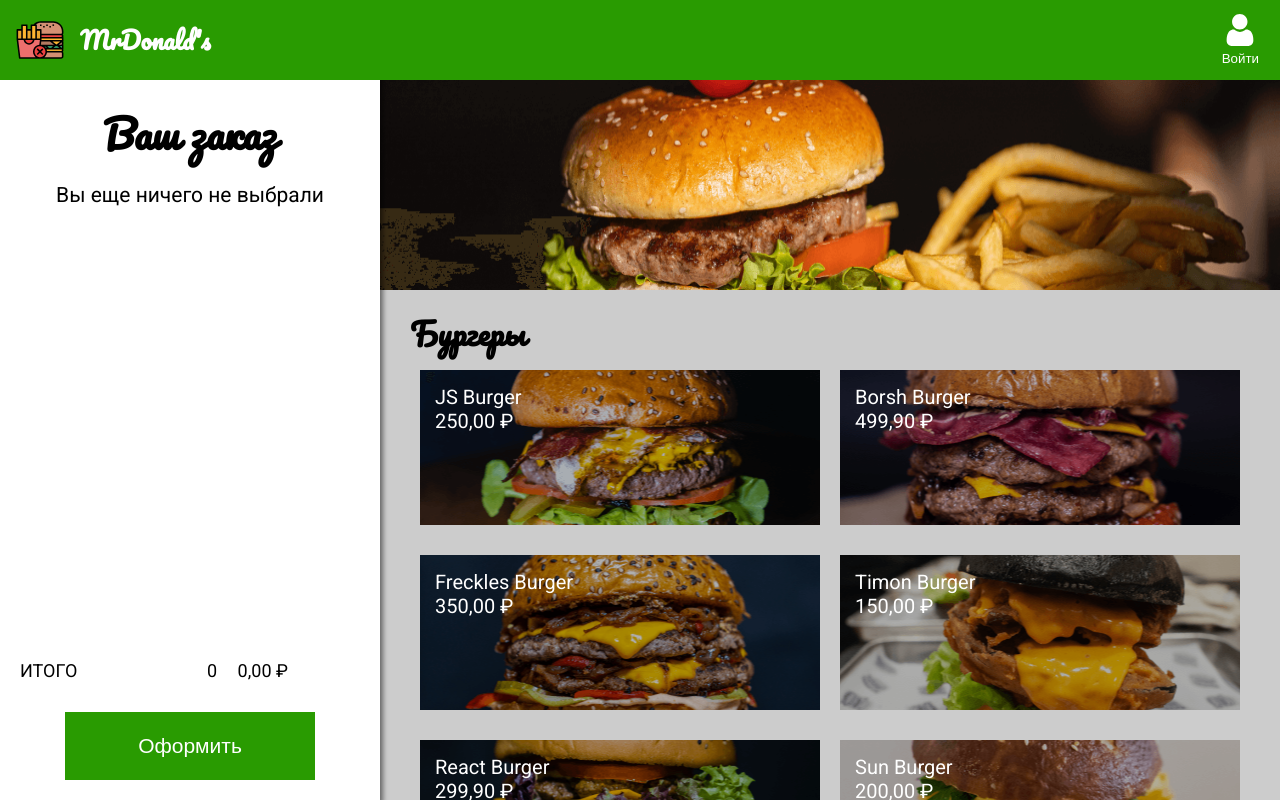
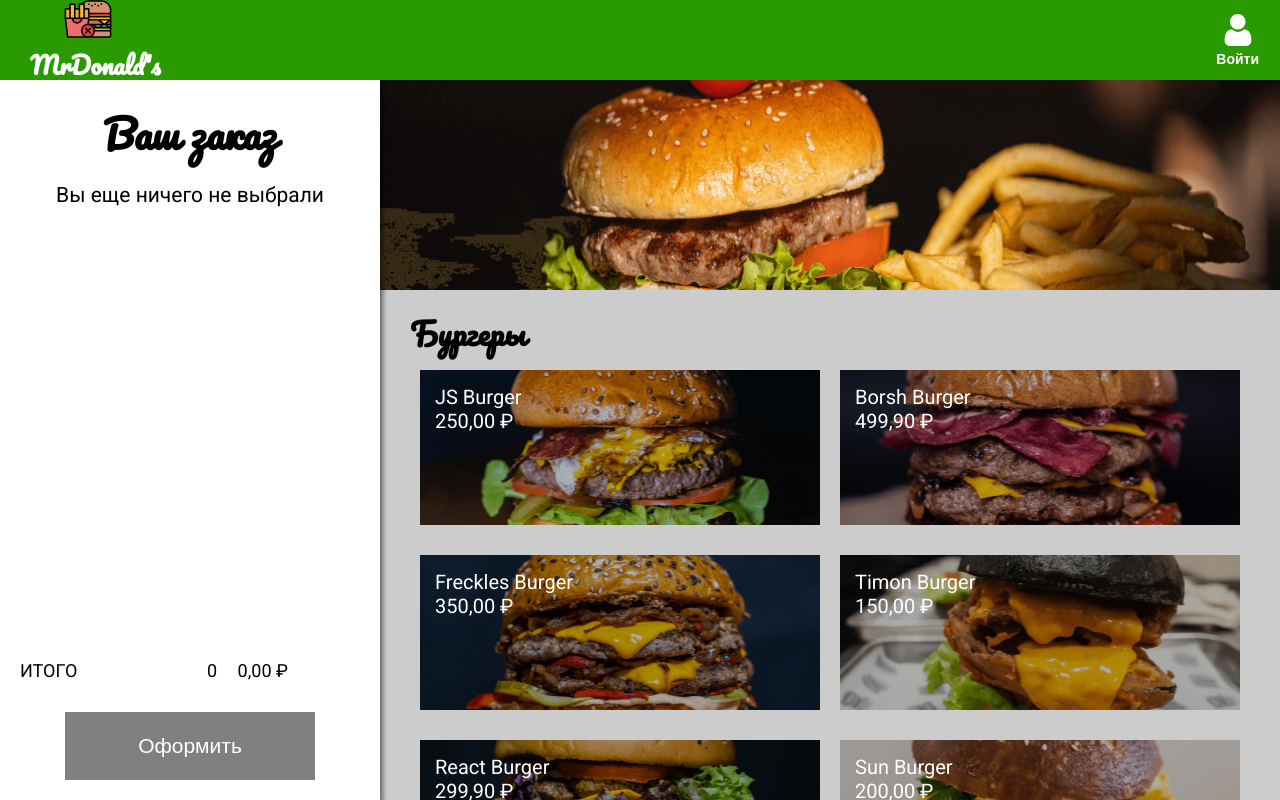
Before and after one commit to Hotiakov/BurgerShopReact, a React (Create React App) app in the folder my-app/: page / in a window 1280 px wide. Shown: the top 800 px of the page. Built offline with nearby package versions, Linux system fonts and the light colour scheme; no server answers.

Commit message:
add firebase auth

```diff
--- a/my-app/package.json
+++ b/my-app/package.json
@@ -6,6 +6,7 @@
     "@testing-library/jest-dom": "^5.14.1",
     "@testing-library/react": "^11.2.7",
     "@testing-library/user-event": "^12.8.3",
+    "firebase": "^9.1.0",
     "react": "^17.0.2",
     "react-dom": "^17.0.2",
     "react-scripts": "4.0.3",
--- a/my-app/public/index.html
+++ b/my-app/public/index.html
@@ -1,5 +1,5 @@
 <!DOCTYPE html>
-<html lang="en">
+<html lang="ru">
   <head>
     <meta charset="utf-8" />
     <link href="https://fonts.googleapis.com/css2?family=Pacifico&family=Roboto&display=swap" rel="stylesheet" />
--- a/my-app/src/App.js
+++ b/my-app/src/App.js
@@ -1,23 +1,45 @@
 import React from "react";
+import firebase from 'firebase/compat/app';
+import 'firebase/compat/database'
+import "firebase/compat/auth"
 import { GlobalStyle } from "./Compenents/Styles/GlobalStyle";
+
 import { useOpenItem } from "./Compenents/Hooks/useOpenItem";
 import { useOrders } from "./Compenents/Hooks/useOrders";
+import { useAuth } from "./Compenents/Hooks/useAuth";
 
 import { NavBar } from "./Compenents/NavBar/NavBar";
 import { Menu } from './Compenents/Menu/Menu';
 import { ModalWindow } from "./Compenents/ModalWindow/ModalWindow";
 import { Order } from "./Compenents/Order/Order";
 
+const firebaseConfig = {
+    apiKey: "AIzaSyDHsWpPah0aH7DA0-kfHORKA52ksK2SiTg",
+    authDomain: "mrdonalds-5fe50.firebaseapp.com",
+    projectId: "mrdonalds-5fe50",
+    storageBucket: "mrdonalds-5fe50.appspot.com",
+    messagingSenderId: "322428500032",
+    appId: "1:322428500032:web:6c594fa5d54c0ba875c7a5",
+    databaseURL: "https://mrdonalds-5fe50-default-rtdb.europe-west1.firebasedatabase.app/",
+  };
+
+firebase.initializeApp(firebaseConfig);
+
 const App = () => {
-
+    const auth = useAuth(firebase.auth);
     const openItem = useOpenItem();
     const orders = useOrders();
 
     return <>
         <GlobalStyle/>
-        <NavBar/>
+        <NavBar {...auth}/>
         <Menu {...openItem}/>
-        <Order {...orders} {...openItem}/>
+        <Order
+            {...orders}
+            {...openItem}
+            {...auth}
+            firebaseDatabase={firebase.database}
+        />
         {openItem.openItem && <ModalWindow {...openItem} {...orders}/>}
     </>
 };
--- a/my-app/src/Compenents/Functions/secondaryFunction.js
+++ b/my-app/src/Compenents/Functions/secondaryFunction.js
@@ -7,5 +7,12 @@ export const countTotalPrice = order => {
         arr = order.topping.filter(item => item.checked);
     }
     return (order.price + arr.length*0.1*order.price)*order.count;
+}
 
+export const projection = options => {
+    const keys = Object.keys(options);
+    return obj => keys.reduce((newObj, option) => {
+        newObj[option] = options[option].reduce((value, fn, i)=>(i ? fn(value) : obj[fn]), null);
+        return newObj;
+    },{});
 }
--- /dev/null
+++ b/my-app/src/Compenents/Hooks/useAuth.js
@@ -0,0 +1,23 @@
+import { useEffect, useState } from "react";
+
+export const useAuth = (authFirebase) => {
+    const [authentication, setAuthentication] = useState(null);
+    const provider = new authFirebase.GoogleAuthProvider();
+    const auth = authFirebase();
+
+    const logIn = () => auth.signInWithPopup(provider);
+    const logOut = () => auth.signOut()
+        .then()
+        .catch(err => console.error(err));
+    useEffect(() => {
+        auth.onAuthStateChanged(user => {
+            if(user){
+                setAuthentication(user);
+            } else {
+                setAuthentication(null);
+            }
+        })
+    }, [authentication]);
+
+    return {authentication, logIn, logOut};
+}
--- a/my-app/src/Compenents/Hooks/useOpenItem.js
+++ b/my-app/src/Compenents/Hooks/useOpenItem.js
@@ -1,6 +1,15 @@
-import { useState } from "react";
+import { useState, useEffect } from "react";
 
 export const useOpenItem = () => {
     const [openItem, setOpenItem] = useState(null);
+
+    useEffect(() => {
+        if(openItem){
+            document.title = openItem.name;
+        } else {
+            document.title = "MRDonalds";
+        }
+    }, [openItem]);
+
     return {openItem, setOpenItem};
 }
--- a/my-app/src/Compenents/NavBar/NavBar.js
+++ b/my-app/src/Compenents/NavBar/NavBar.js
@@ -36,6 +36,8 @@ const H1 = styled.h1`
 const Logo = styled.div`
     display: flex;
     align-items: center;
+    justify-content: center;
+    flex-direction: column;
 `;
 
 const ImgLogo = styled.img`
@@ -47,15 +49,31 @@ const ImgSign = styled.img`
     margin-bottom: 5px;
 `;
 
-export const NavBar = () => (
+const LogOut = styled.p`
+    font-size: 18px;
+    font-weight: 700;
+    margin-bottom: 10px;
+`
+const LogOutSmall = styled.p`
+    font-size: 14px;
+    font-weight: 700;
+    cursor: pointer;
+`
+
+export const NavBar = ({authentication, logIn, logOut}) => (
     <NavBarStyled>
         <Logo>
             <ImgLogo src={logo} alt="logo" />
             <H1>MrDonald's</H1>
         </Logo>
-        <EnterBtnStyled>
+        {!authentication ? <EnterBtnStyled onClick={logIn}>
             <ImgSign src={sign} alt="sign" />
-            Войти
-        </EnterBtnStyled>
+            <LogOutSmall>Войти</LogOutSmall>
+        </EnterBtnStyled> :
+            <EnterBtnStyled>
+                <LogOut>{authentication.displayName}</LogOut>
+                <LogOutSmall onClick={logOut}>Выйти</LogOutSmall>
+            </EnterBtnStyled>
+        }
     </NavBarStyled>
 );
--- a/my-app/src/Compenents/Order/Order.js
+++ b/my-app/src/Compenents/Order/Order.js
@@ -2,12 +2,14 @@ import React from "react";
 import styled from 'styled-components';
 
 import { addCurrency } from "../Functions/secondaryFunction";
+import { countTotalPrice as total } from '../Functions/secondaryFunction';
 
 import { Button } from "../Styles/Button";
 
+import { projection } from "../Functions/secondaryFunction";
+
 import { ListOfOrders } from "./ListOfOrders";
 
-import { countTotalPrice as total } from '../Functions/secondaryFunction';
 
 const Title = styled.h2`
     text-align: center;
@@ -52,9 +54,35 @@ const TotalStyled = styled.div`
     text-transform: uppercase;
 `;
 
-export const Order = ({orders, deleteOrder, setOpenItem}) => {
+const rulesData = {
+    name: ['name'],
+    price: ['price'],
+    count: ['count'],
+    toppings: ['topping', items => items ? items.filter(item => item.checked).map(item => item.name) : "No toppings"],
+    choosen: ['choosen', item => item || "No choices"],
+}
+
+export const Order = ({orders, setOrders, deleteOrder, setOpenItem, authentication, logIn, firebaseDatabase}) => {
     const countTotalPrice = () => orders.reduce((sum, order) => sum + total(order), 0 );
     const countTotalCount = () => orders.reduce((counter, order) => counter + order.count, 0 );
+    const placeOrder = () => {
+        if(!authentication){
+            logIn();
+        }else {
+            sendOrder();
+        }
+    }
+
+    const sendOrder = () => {
+        const newOrder = orders.map(projection(rulesData));
+        firebaseDatabase().ref('orders').push().set({
+            clientName: authentication.displayName,
+            email:  authentication.email,
+            order: newOrder,
+        });
+        setOrders([]);
+    }
+
     return(
         <OrderStyled>
             <Title>Ваш заказ</Title>
@@ -67,7 +95,7 @@ export const Order = ({orders, deleteOrder, setOpenItem}) => {
                 <p style={{flex: "0 1 29%"}}>{addCurrency(countTotalPrice())}</p>
                 <p style={{flex: "0 1 7%"}}></p>
             </TotalStyled>
-            <Button>Оформить</Button>
+            <Button disabled={!orders.length} onClick={placeOrder}>Оформить</Button>
         </OrderStyled>
         )
 };
--- a/my-app/src/Compenents/Styles/Button.js
+++ b/my-app/src/Compenents/Styles/Button.js
@@ -9,9 +9,12 @@ export const Button = styled.button`
     background-color: #299B01;
     border: 2px solid transparent;
     transition: 0.5s all;
-    &:hover{
+    &:not([disabled]):hover{
         color: #299B01;
         background-color: transparent;
         border: 2px solid #299B01;
     }
+    &:disabled{
+        background-color: gray;
+    }
 `;
```
Also changed, not shown: my-app/database.rules.json (added, +7 -0 lines), my-app/firebase.json (added), 2 other files (tests, documents, lock files or other folders).
